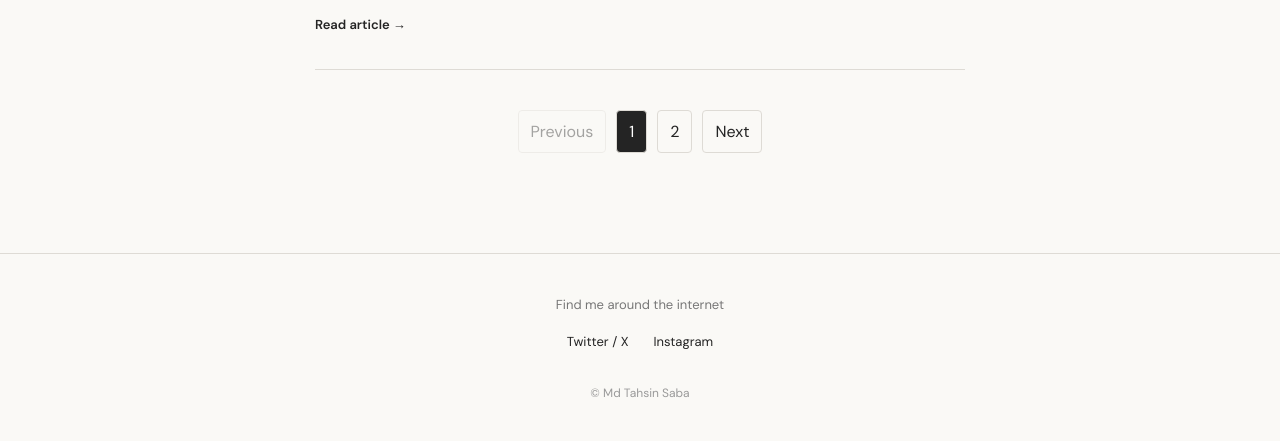
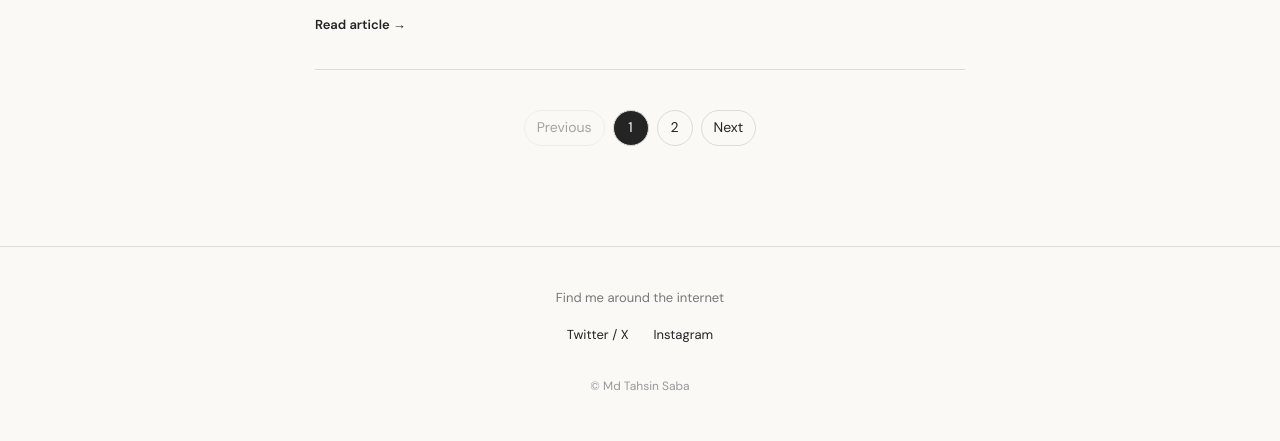
Before and after one commit to Gi1864/gi1864.github.io, a Jekyll site: the page built from index.html, in a window 1280 px wide. Shown: the part 1287-1728 px from the top of the page. Built offline with Jekyll 4.4.1, drawn with Linux system fonts in a browser that asks for light colours; the list of posts is cut into pages by our own code.

Commit message:
Update index.html

```diff
--- a/index.html
+++ b/index.html
@@ -51,12 +51,8 @@ title: Home
 
     <nav id="homepage-pagination"
          aria-label="Homepage pagination"
-         style="display:flex; justify-content:center; align-items:center; gap:10px; margin-top:40px; flex-wrap:wrap;">
+         style="display:flex; justify-content:center; align-items:center; gap:8px; margin-top:40px; flex-wrap:wrap;">
     </nav>
-
-    <div class="view-all" style="margin-top:35px;">
-
-    </div>
 
 </main>
 
@@ -100,14 +96,20 @@ document.addEventListener("DOMContentLoaded", function () {
             button.type = "button";
             button.disabled = disabled;
 
+            const isNumber = !isNaN(Number(label));
+
             button.style.cssText =
-                "padding:7px 12px;" +
+                "width:" + (isNumber ? "36px" : "auto") + ";" +
+                "height:36px;" +
+                "min-width:" + (isNumber ? "36px" : "auto") + ";" +
+                "padding:" + (isNumber ? "0" : "0 12px") + ";" +
                 "border:1px solid #dedbd5;" +
                 "background:" + (active ? "#242424" : "transparent") + ";" +
                 "color:" + (active ? "#fff" : "#242424") + ";" +
-                "border-radius:4px;" +
+                "border-radius:" + (isNumber ? "50%" : "20px") + ";" +
                 "cursor:pointer;" +
-                "font:inherit;";
+                "font:inherit;" +
+                "font-size:14px;";
 
             if (disabled) {
                 button.style.opacity = "0.4";
```
